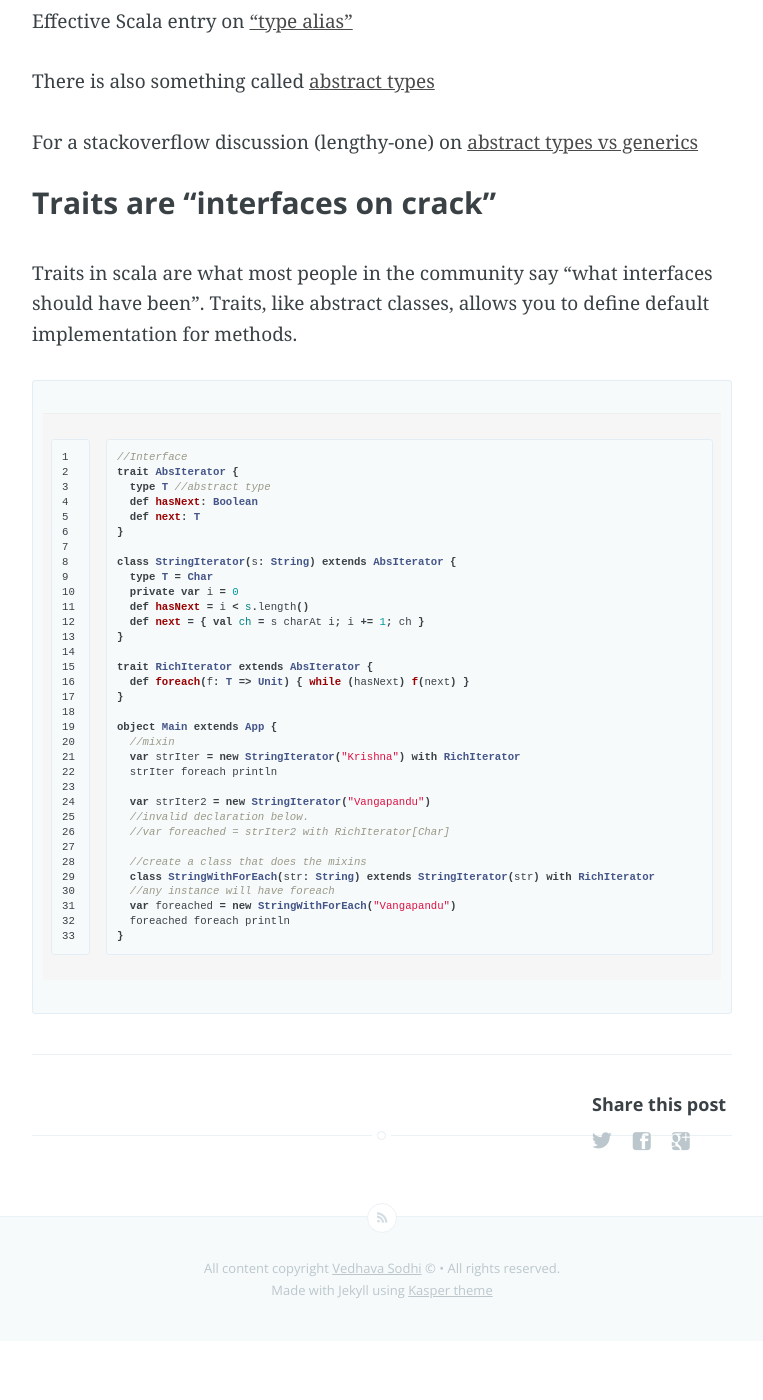
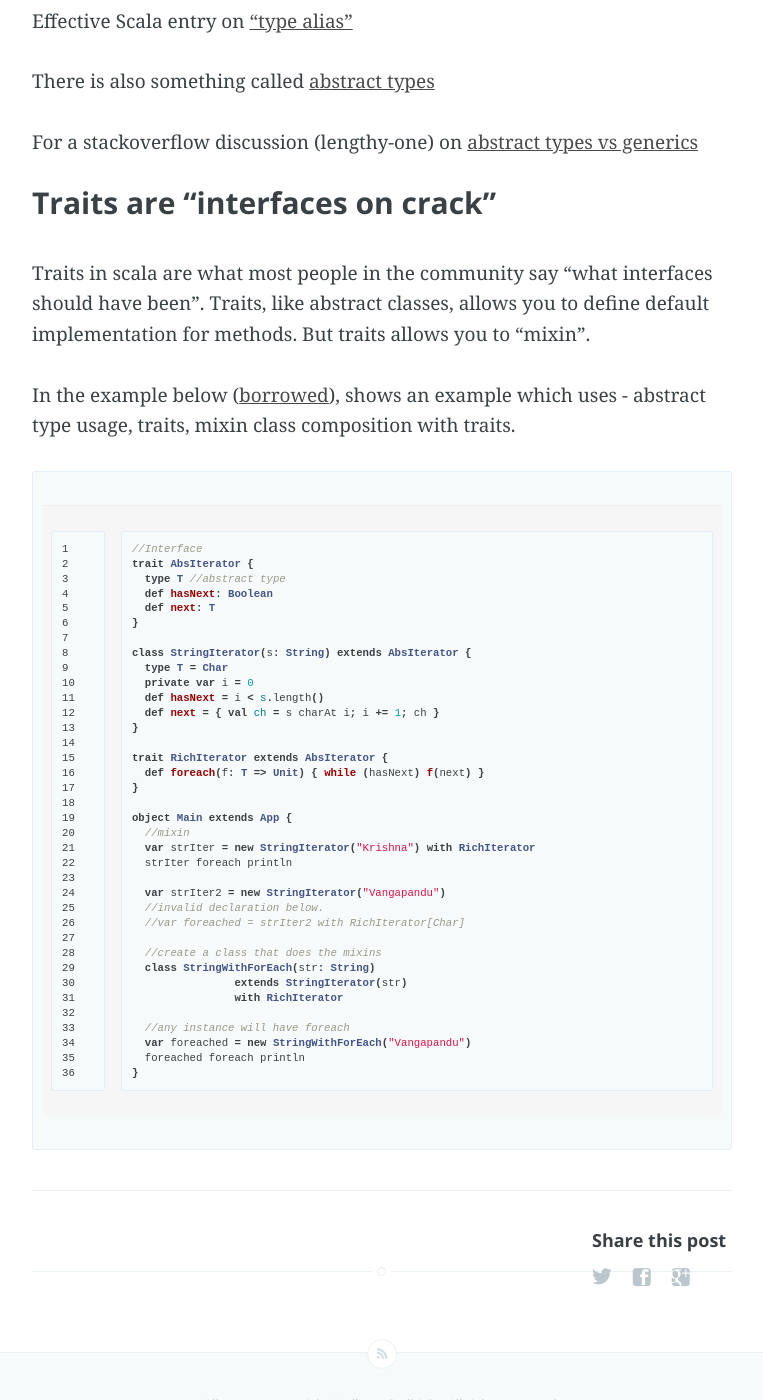
Before and after one commit to krishnabhargav/krishnabhargav.github.com, a Jekyll site: the page built from _posts/2014-06-02-Scala-once-again.md, in a window 1280 px wide and 1400 px high, scrolled down 1437 px. Shown: the whole window, without its empty margins (258-1021 px from the left). Built offline with Jekyll 4.4.1, drawn with Linux system fonts in a browser that asks for light colours; Markdown is read by kramdown in place of the engine named in the settings; before the commit the page ends 2778 px from its top, so only the background shows below that.

Commit message:
Added some notes on the subject of Traits & Mixin

```diff
--- a/_posts/2014-06-02-Scala-once-again.md
+++ b/_posts/2014-06-02-Scala-once-again.md
@@ -39,7 +39,9 @@ For a stackoverflow discussion (lengthy-one) on [abstract types vs generics](htt
 
 #### Traits are "interfaces on crack"
 
-Traits in scala are what most people in the community say "what interfaces should have been". Traits, like abstract classes, allows you to define default implementation for methods.
+Traits in scala are what most people in the community say "what interfaces should have been". Traits, like abstract classes, allows you to define default implementation for methods. But traits allows you to "mixin".
+
+In the example below ([borrowed](http://docs.scala-lang.org/tutorials/tour/mixin-class-composition.html)), shows an example which uses - abstract type usage, traits, mixin class composition with traits.
 
 {% highlight scala linenos %}
 
@@ -71,7 +73,10 @@ object Main extends App {
   //var foreached = strIter2 with RichIterator[Char]
 
   //create a class that does the mixins
-  class StringWithForEach(str: String) extends StringIterator(str) with RichIterator
+  class StringWithForEach(str: String)
+  		extends StringIterator(str)
+		with RichIterator
+
   //any instance will have foreach
   var foreached = new StringWithForEach("Vangapandu")
   foreached foreach println
```
